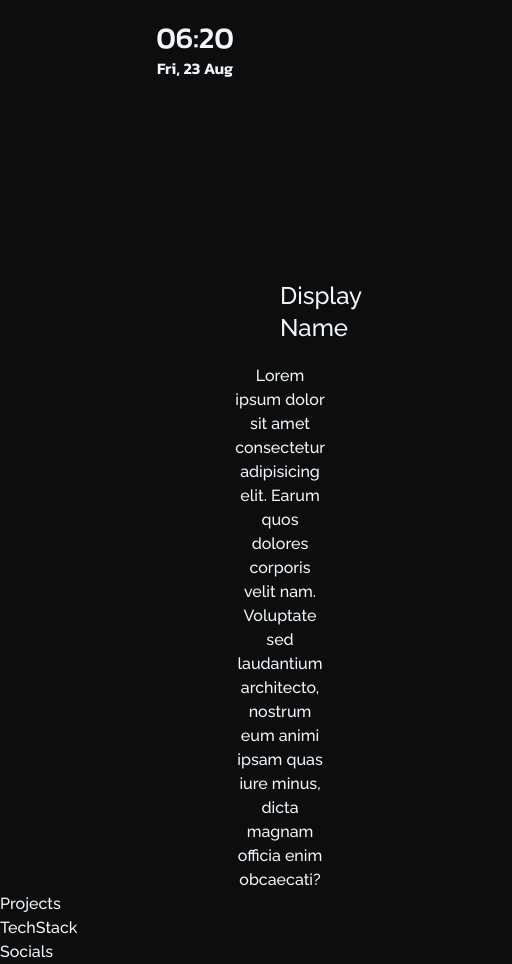
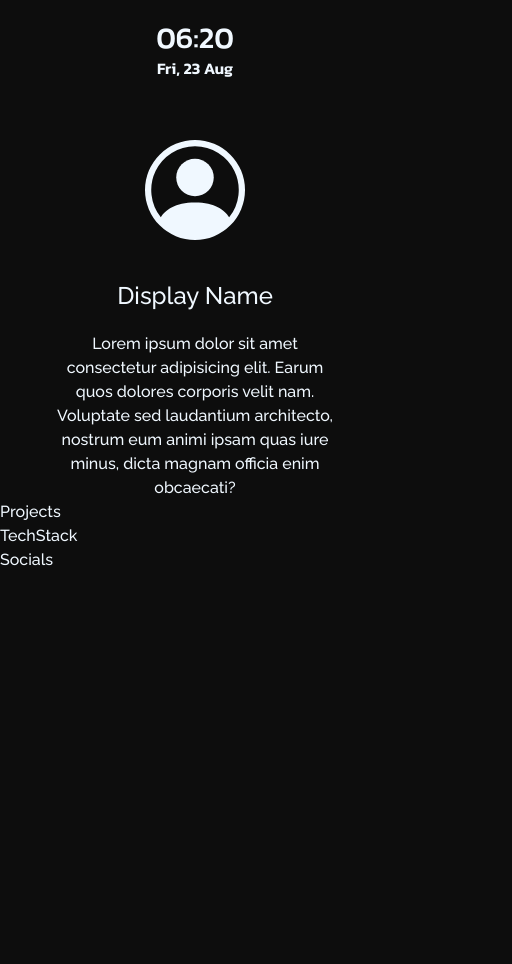
Before and after one commit to makersmecca/Portfolio, a React (Vite) app: page / in a window 390 px wide. Shown: the whole page, 512 px wide, since content can reach past the window. After the commit the page ends 844 px from the top, so only its background shows below. Built offline with nearby package versions, Linux system fonts and the light colour scheme.

Commit message:
updated the layout and alignments to make it responsive

```diff
--- a/src/Components/Intro.jsx
+++ b/src/Components/Intro.jsx
@@ -19,7 +19,7 @@ const Intro = () => {
         </div>
       </div> */}
 
-      <div className="md:mt-20 mt-10 grid grid-cols-1 xl:grid-cols-3 xl:gap-5 xl:px-80 px-64">
+      <div className="md:mt-20 mt-10 grid grid-cols-1 xl:grid-cols-3 xl:gap-5 xl:px-80 lg:px-64 px-8">
         <div className="flex xl:flex-col flex-row justify-center ">
           <svg
             xmlns="http://www.w3.org/2000/svg"
```
